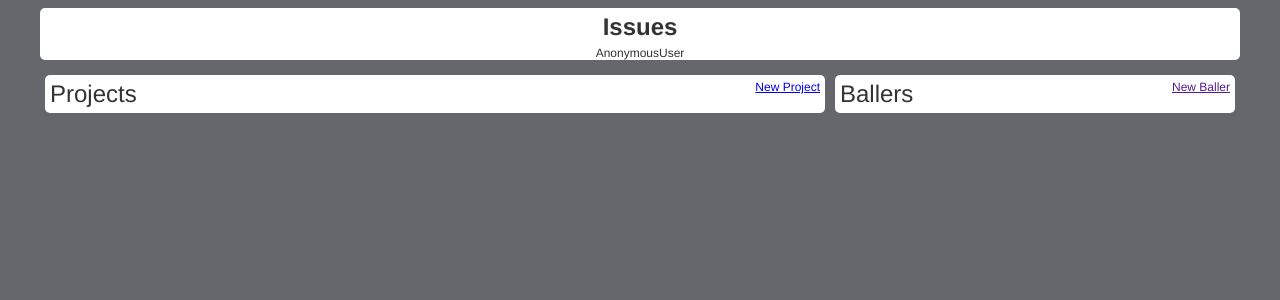
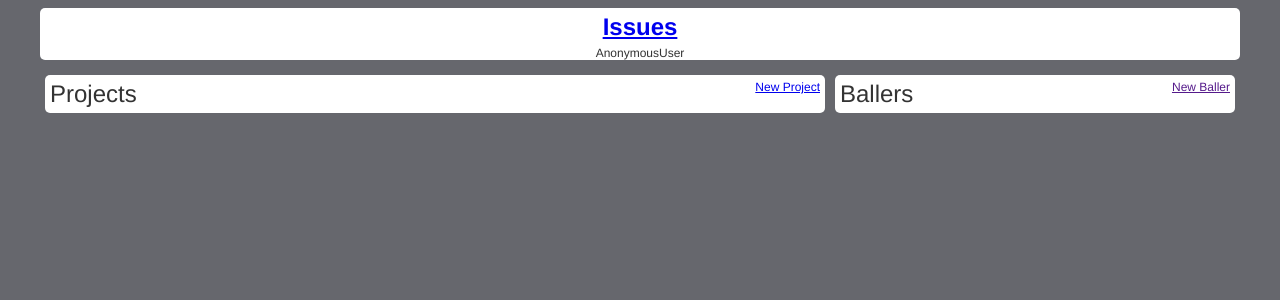
Before and after one commit to mostateresnet/django-ticket, a Django app: template issues/templates/issues/project_list.html in a window 1280 px wide. Shown: the top 300 px of the page. Run offline with Django 3.2, Linux system fonts and the light colour scheme; the template is opened without the code that fills it, so the values that code supplies are empty; some libraries are stand-ins or nearby versions.

Commit message:
Fixed link to project list.

```diff
--- a/issues/templates/issues/base.html
+++ b/issues/templates/issues/base.html
@@ -16,7 +16,7 @@
     {% block body %}
       <body>
           <div id="header">
-                <h1 style="><a href="{% url project_list %}">Issues</a></h1>
+                <h1 style=""><a href="{% url project_list %}">Issues</a></h1>
                 <span>{{ user }}</span>
           </div>
           <div id="container">
```
